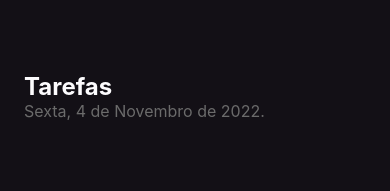
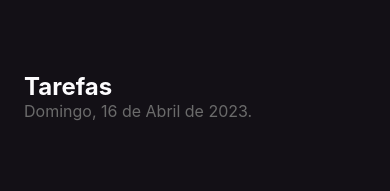
Before and after one commit to marcos-bueno/todo-list-rn, a React Native app: screen / in a window 390 px wide. Shown: the top 191 px of the page. Built offline with nearby package versions, Linux system fonts and the light colour scheme.

Commit message:
export and export default

```diff
--- a/App.tsx
+++ b/App.tsx
@@ -1,4 +1,4 @@
-import Home from './src/screens/Home';
+import { Home } from './src/screens/Home';
 
 export default function App() {
   return <Home />;
--- a/src/screens/Home/index.tsx
+++ b/src/screens/Home/index.tsx
@@ -1,11 +1,11 @@
 import { View, Text } from 'react-native';
 import { styles } from './styles';
 
-export default function Home() {
+export function Home() {
   return (
     <View style={styles.container}>
       <Text style={styles.title}>Tarefas</Text>
-      <Text style={styles.date}>Sexta, 4 de Novembro de 2022.</Text>
+      <Text style={styles.date}>Domingo, 16 de Abril de 2023.</Text>
     </View>
   );
 }
```
